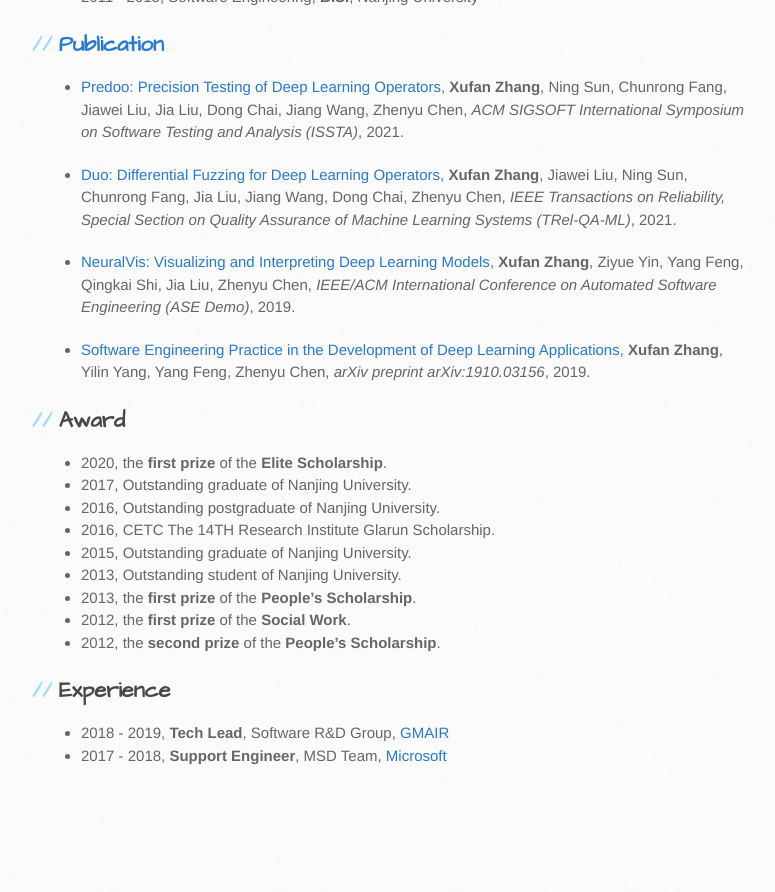
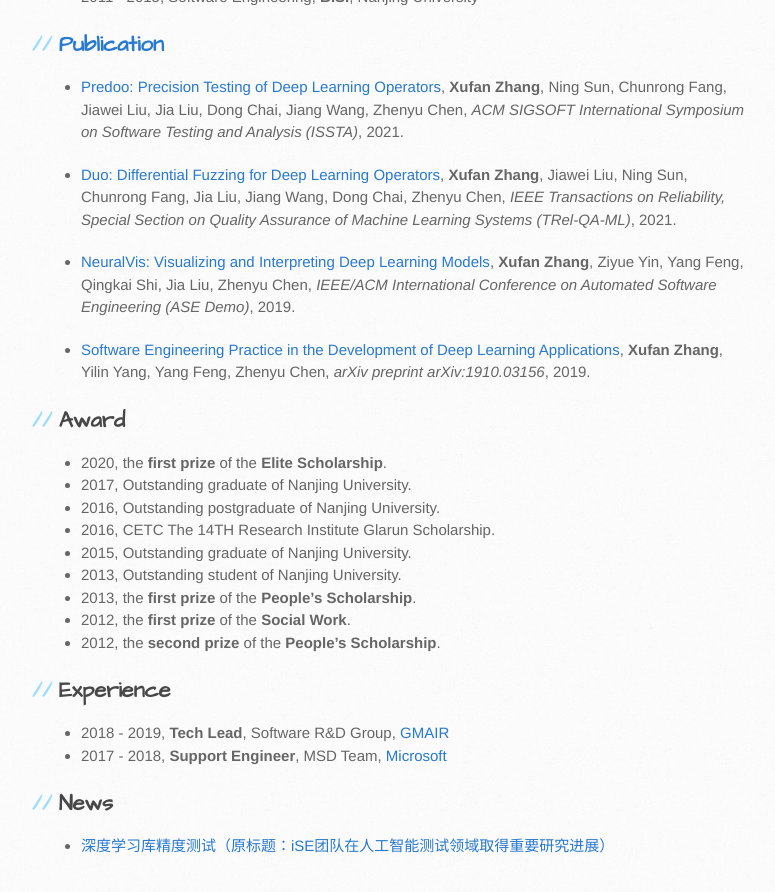
Before and after one commit to sunshinezxf/sunshinezxf.github.io, a Jekyll site: the page built from index.md, in a window 1280 px wide and 900 px high, scrolled down 924 px. Shown: the top 892 px of the window, without its empty margins (109-884 px from the left). Built offline with Jekyll 4.4.1, drawn with Linux system fonts in a browser that asks for light colours; our own code applies the rules of GitHub Pages for plain Markdown files; before the commit the page ends 1734 px from its top, so only the background shows below that.

Commit message:
add news

```diff
--- a/index.md
+++ b/index.md
@@ -52,3 +52,7 @@ If you are interested in the topics or projects I work on, please reach me via t
 
 - 2018 - 2019, **Tech Lead**, Software R&D Group, [GMAIR](http://www.gmair.net)
 - 2017 - 2018, **Support Engineer**, MSD Team, [Microsoft](https://www.microsoft.com)
+
+## News
+
+- [深度学习库精度测试（原标题：iSE团队在人工智能测试领域取得重要研究进展）](https://software.nju.edu.cn//xyxw/20210601/i201310.html)
```
